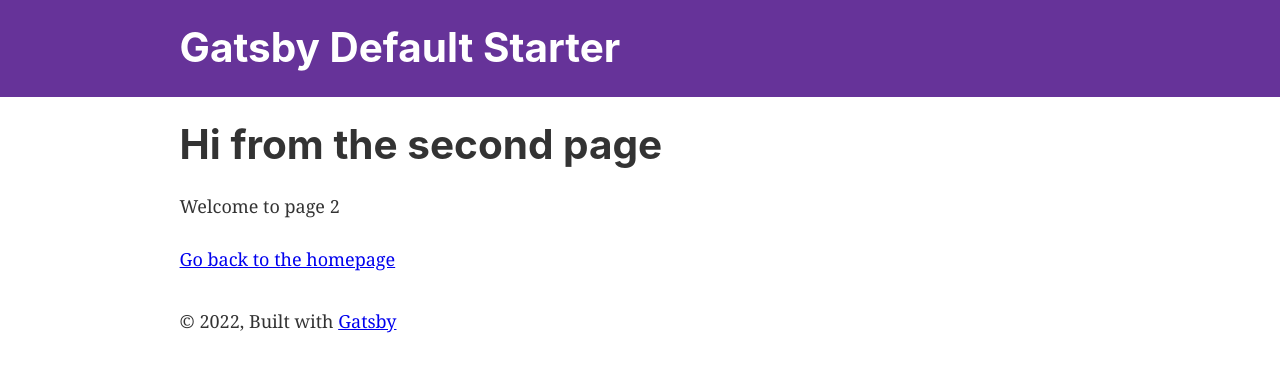
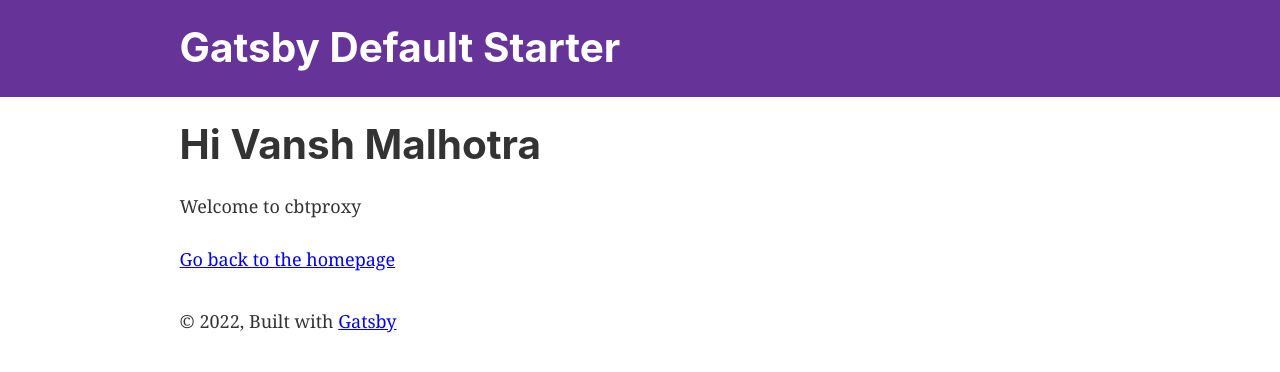
Before and after one commit to CBTPROXY/gatsby-starter-default, a Gatsby site: page /page-2 in a window 1280 px wide. Built offline with nearby package versions, Linux system fonts and the light colour scheme; Gatsby itself is replaced by a stand-in of ours.

Commit message:
Update page-2.js

```diff
--- a/src/pages/page-2.js
+++ b/src/pages/page-2.js
@@ -7,9 +7,9 @@ import Seo from "../components/seo"
 const SecondPage = () => (
   <Layout>
     <Seo title="Page two" />
-    <h1>Hi from the second page</h1>
-    <p>Welcome to page 2</p>
-    <Link to="/">Go back to the homepage</Link>
+    <h1>Hi Vansh Malhotra</h1>
+    <p>Welcome to cbtproxy </p>
+    <Link to="cbtproxy.com">Go back to the homepage</Link>
   </Layout>
 )
 
```
